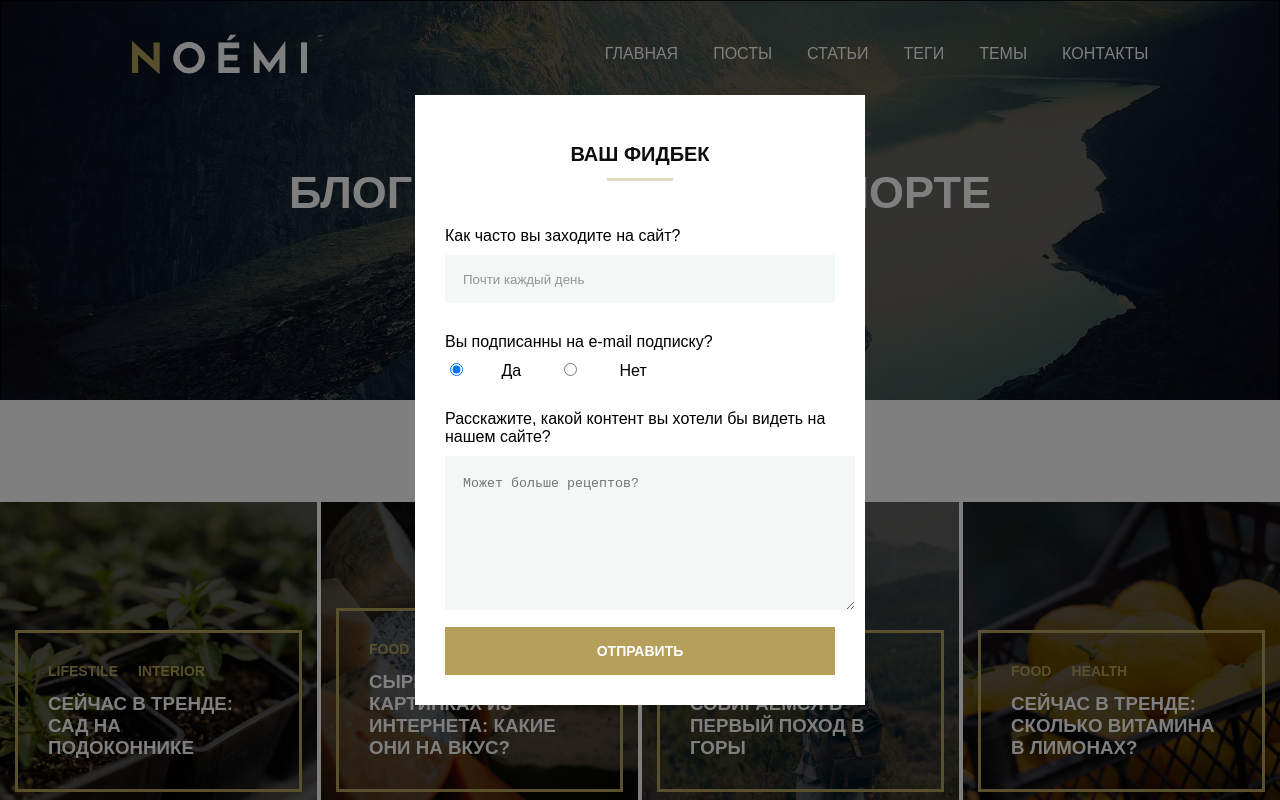
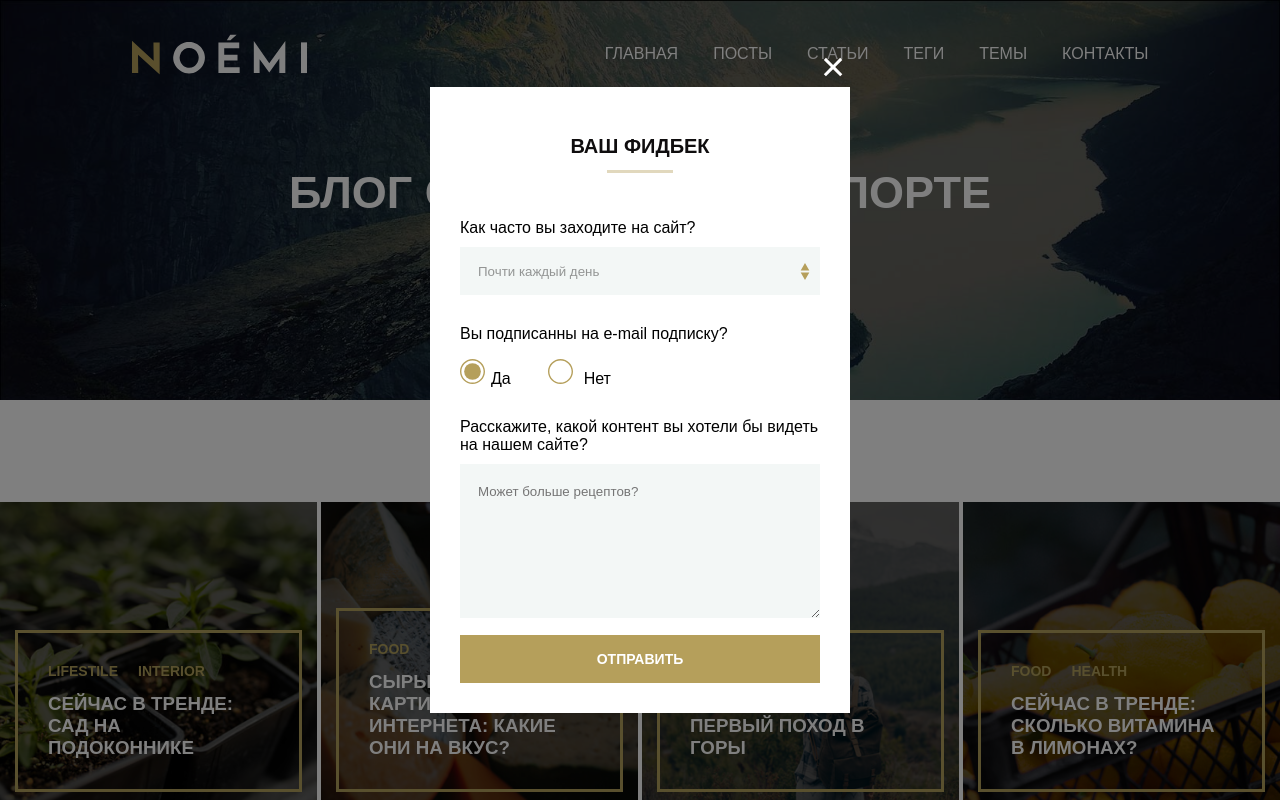
Before and after one commit to Alex-Laktionov/MQ-27-diplom, a plain HTML site: page index.html in a window 1280 px wide. Shown: the top 800 px of the page. Drawn offline with Linux system fonts and the light colour scheme.

Commit message:
21.10 проработка РОРАР

```diff
--- a/css/style.css
+++ b/css/style.css
@@ -1,6 +1,10 @@
 body {
    margin: 0;
 }
+/*
+.hidden {
+   display: none;
+}*/
 .pop-up {
    width: 100%;
    position: fixed;
@@ -22,7 +26,7 @@ body {
 }
 .pop-up_row {
    position: relative;
-   max-width: 390px;
+   max-width: 360px;
    margin: 0 auto;
    padding-left: 30px;
    padding-right: 30px;
@@ -32,14 +36,18 @@ body {
    padding-bottom: 30px;
      font-family: arial, serif;
 }
-.pop-op_exit {
-   background-image: url(../img/svg/form-x.svg);
+.pop-up_exit {
+   background-image: url(../svg/form-x.svg);
    width: 27px;
    height: 27px;
    background-repeat: no-repeat;
    right: 0;
    top: -30px;
    position: absolute;
+   z-index: 100;
+}
+.pop-up_exit::after {
+   display: none;
 }
 a {
    text-decoration: none;
@@ -86,35 +94,42 @@ a {
    padding-left: 18px;
    -webkit-appearance: none;
    -moz-appearance: none;
-   background-image: url(../img/svg/form-arrows.svg);
+   background-image: url(../svg/form-arrows.svg);
    background-repeat: no-repeat;
-   background-position: right 23px center;
-   background-size: 9px;
+   background-position: right 10px center;
+   background-size: 10px;
  border: none;
+ font-family: Arial, Helvetica, sans-serif;
 }
 .subscription_text {
-
    align-self: center;
    margin-right: 33px;
+}
+.subscription_radio {
+   display: none;
 }
 .subscription_text::before {
    content: "";
    width: 25px;
    height: 25px;
-   background-image: url(../img/svg/form-empty-circle.svg);
+   background-image: url(../svg/form-empty-circle.svg);
    background-repeat: no-repeat;
    display: inline-block;
    background-position: center center;
    background-size: 25px;
    margin-right: 6px;
+
 }
-
+.subscription_item_row {
+   margin-top: 1em;
+    align-items: center;
+}
 .subscription_row {
    margin-top: 30px;
    display: block;
 }
 .subscription_radio:checked ~ .subscription_text::before {
-   background-image: url(../img/svg/form-circle.svg);
+   background-image: url(../svg/form-circle.svg);
 }
 .textarea_row {
    margin-top: 30px;
@@ -124,11 +139,12 @@ a {
    margin-top: 10px;
    display: block;
    height: 132px;
-   width: 100%;
+   width: -webkit-fill-available;
    background-color: #f3f7f6;
    padding-top: 20px;
    padding-left: 18px;
  border: none;
+ font-family: Arial, Helvetica, sans-serif;
 }
 .submit_button {
    margin-top: 30px;
--- a/index.html
+++ b/index.html
@@ -10,7 +10,7 @@
 </head>
 
 <body>
-
+<div class="hidden">
   <div class="pop-up hidden-window">
     <div class="pop-up_row">
         <div class="pop-up_exit"></div>
@@ -31,7 +31,7 @@
                     <span class="pop-up_text">Вы подписанны на e-mail подписку?</span>
                     <div class="subscription_item_row">
                         <label class="subscription_item">
-                            <input name="sub" class="subscription_radio" type="radio" value="yes" checked="">
+                            <input name="subscription" class="subscription_radio" type="radio" value="yes" checked="">
                             <span class="subscription_text">Да</span>
                         </label>
                         <label class="subscription_item">
@@ -52,7 +52,7 @@
         </div>
     </div>
 </div>
-
+</div>
 
   <header class="hero">
     <div class="flex-container">
```
